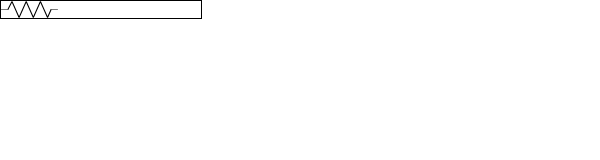
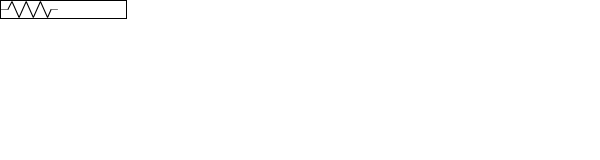
Before and after one commit to brunoeiterer/CircuiTikzGUI, an Electron app: page index.html in a window 600 px wide. Drawn offline with Linux system fonts and the light colour scheme.

Commit message:
Use fixed width in components container

```diff
--- a/index.css
+++ b/index.css
@@ -12,7 +12,7 @@ body {
 	display: grid;
 	grid-template-columns: repeat(2, 1fr);
 	grid-auto-rows: 100px, 100px;
-	width: 25vh;
+	width: 125px;
 	background: white;
 	border-style: solid;
 	border-width: 1px 1px 1px 1px;
```
